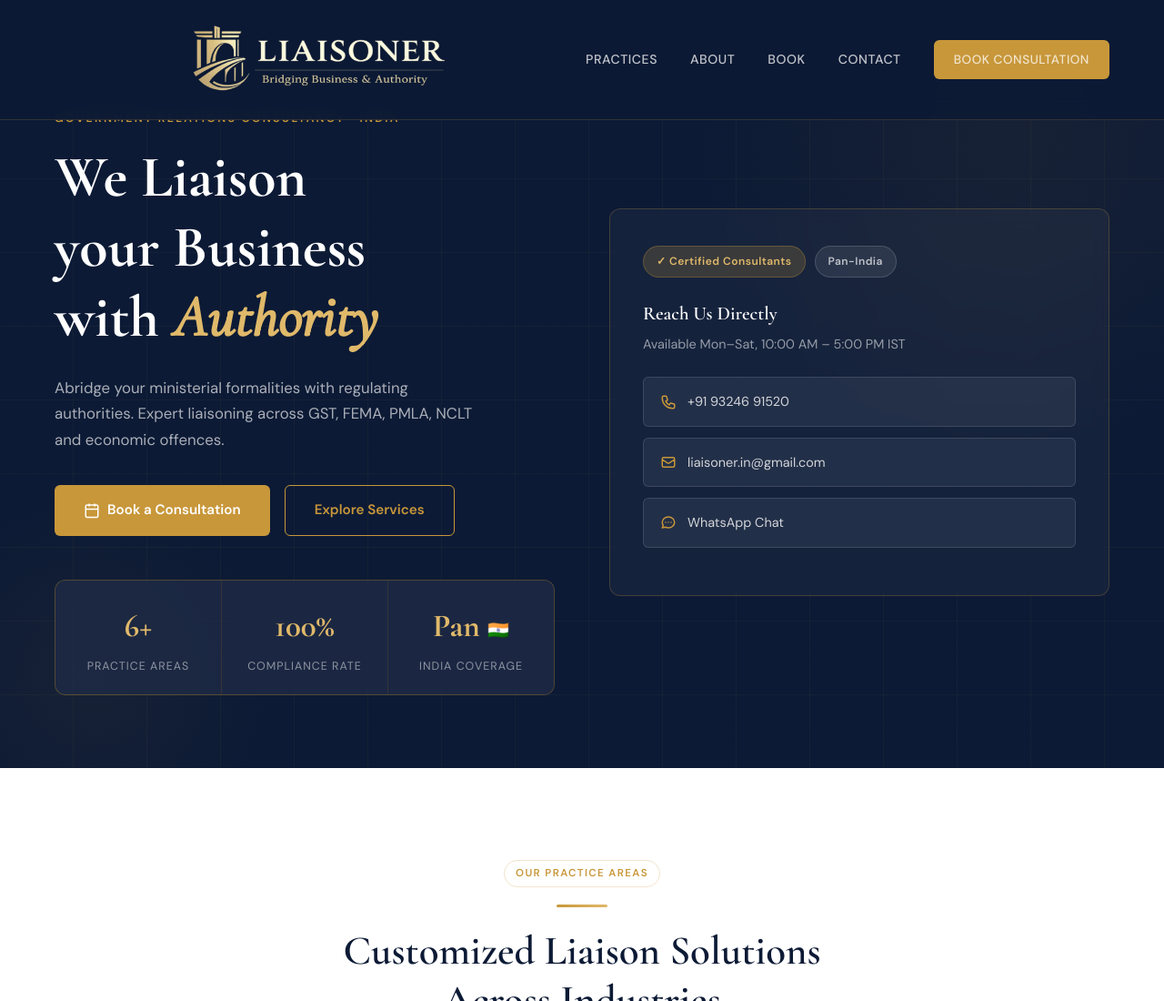
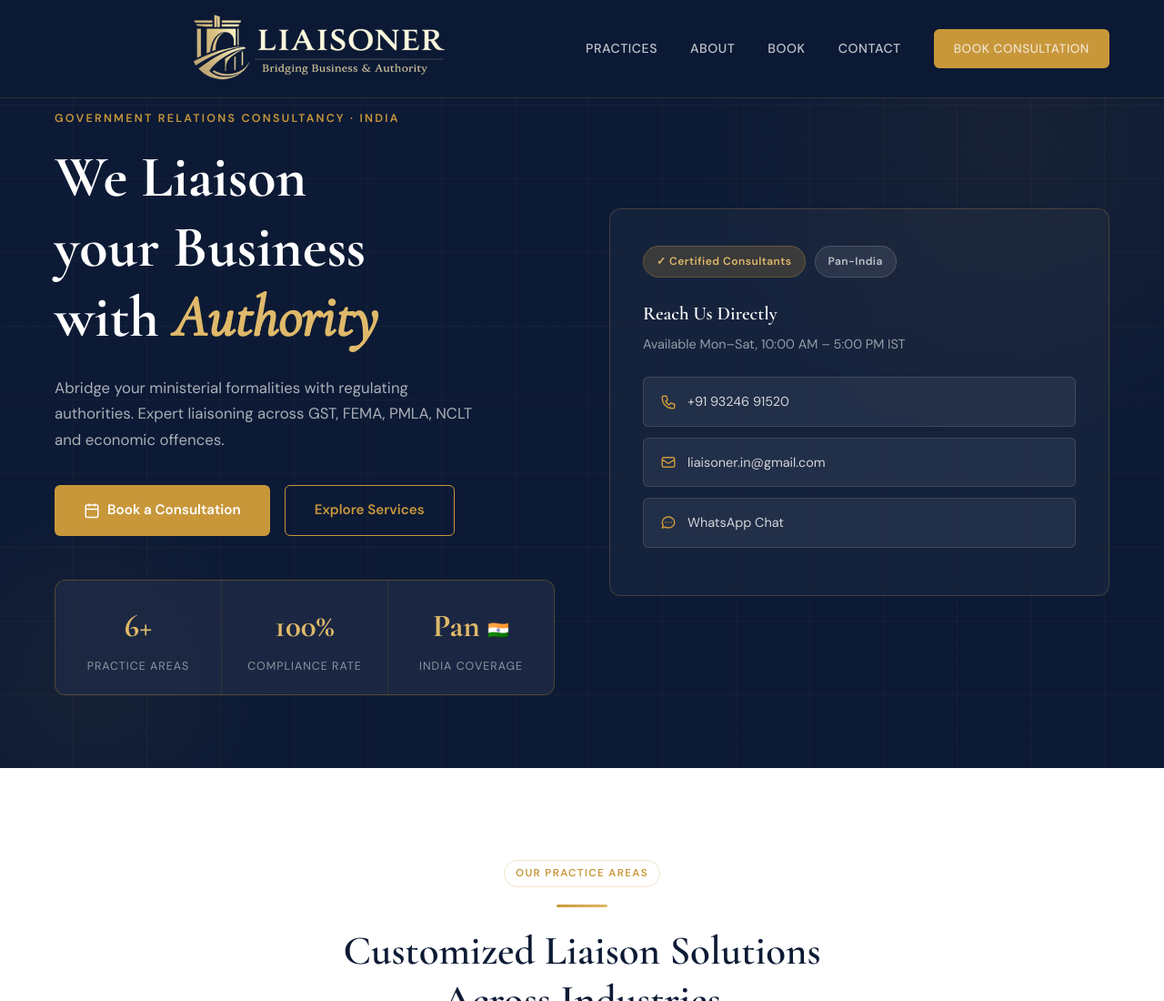
Before and after one commit to Viren8621/website, a plain HTML site: page index.html in a window 1280 px wide. Shown: the top 1100 px of the page at 91% size. Drawn offline with nearby package versions, Linux system fonts and the light colour scheme.

Commit message:
Update index.html

```diff
--- a/index.html
+++ b/index.html
@@ -96,7 +96,7 @@
     }
     .nav-inner {
       display: flex; align-items: center; justify-content: space-between;
-      padding: 18px 0;
+      padding: 6px 0;
     }
     .nav-logo {
       display: flex;
```
